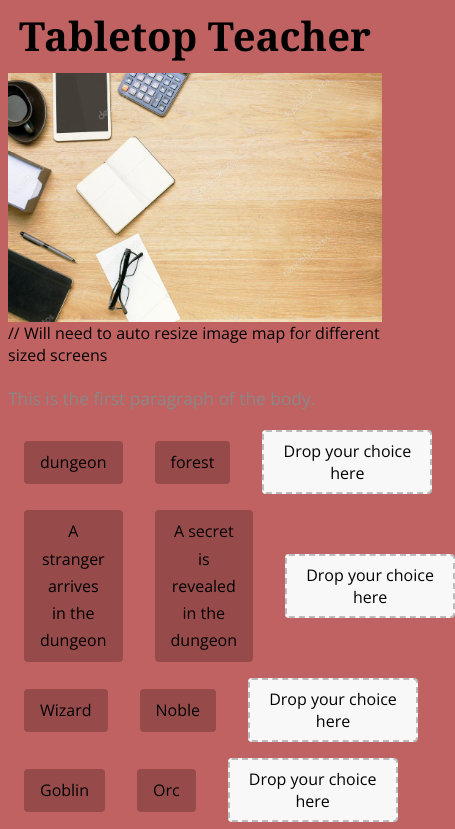
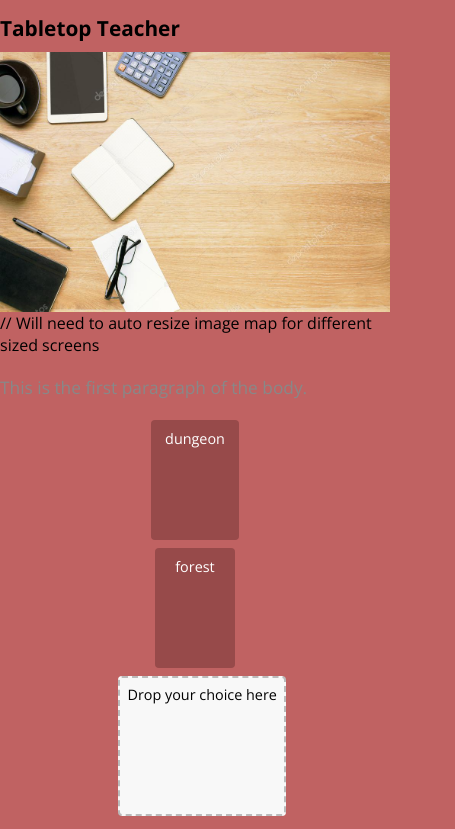
Before and after one commit to AlexisABrown/TabletopTeacher, a plain HTML site: page index.html in a window 390 px wide. Shown: the top 829 px of the page, 455 px wide, since content can reach past the window. Drawn offline with nearby package versions, Linux system fonts and the light colour scheme; a web font is replaced by a local one.

Commit message:
Refactored CSS for improved layout and responsiveness, updated JavaScript function formatting

```diff
--- a/InkFiles/style.css
+++ b/InkFiles/style.css
@@ -4,34 +4,121 @@ body {
     font-family: 'Open Sans', sans-serif;
     font-weight: lighter;
     background: rgb(192, 98, 98);
-    /* overflow: hidden; */
-}
-
-@media screen and (prefers-reduced-motion: no-preference) {
-    body.switched {
-        transition: color 0.6s, background-color 0.6s;
-    }
-}
-
-h1,
-h2 {
-    text-align: center;
-    font-family: "Quattrocento", Georgia, 'Times New Roman', Times, serif;
     margin: 0;
     padding: 0;
+    min-height: 100vh;
 }
 
 h1 {
-    font-size: 30pt;
+    font-size: 2.2rem;
     margin-bottom: 10px;
 }
 
 h2 {
-    font-size: 14pt;
-    font-style: italic;
-    font-family: sans-serif;
-    font-weight: lighter;
-    color: #BBB;
+    font-size: 1.2rem;
+}
+
+.container {
+    display: block;
+    max-width: 95vw;
+    width: 600px;
+    margin: 0 auto;
+    padding: 20px;
+    padding-top: 4em;
+    background: white;
+    box-sizing: border-box;
+}
+
+img {
+    display: block;
+    margin: 0 auto;
+    max-width: 100%;
+    height: auto;
+}
+
+/* Responsive drag-and-drop choices */
+.choice-row {
+    display: flex;
+    align-items: center;
+    margin-bottom: 1em;
+    flex-wrap: wrap;
+    gap: 0.5em;
+}
+
+.choice {
+    background: #974a4a;
+    margin: 0 0.5em;
+    padding: 0.5em 1em;
+    border-radius: 4px;
+    cursor: grab;
+    user-select: none;
+    color: #fff;
+    font-size: 1rem;
+    min-width: 90px;
+    text-align: center;
+    flex: 1 1 120px;
+    box-sizing: border-box;
+}
+
+.selected-drop {
+    min-width: 120px;
+    min-height: 2em;
+    background: #f8f8f8;
+    border: 2px dashed #bbb;
+    padding: 0.5em;
+    border-radius: 4px;
+    text-align: center;
+    flex: 1 1 140px;
+    box-sizing: border-box;
+    margin-left: 0.5em;
+}
+
+.selected-drop.dragover {
+    border-color: #2196f3;
+    background: #e3f2fd;
+}
+
+.selected-drop .choice {
+    cursor: default;
+    margin: 0;
+    background: #bbb;
+}
+
+.selected-drop .choice:hover {
+    background: #bbb;
+}
+
+/* Responsive adjustments for smaller screens */
+@media (max-width: 800px) {
+    .container {
+        width: 98vw;
+        padding: 10px;
+    }
+    .choice-row {
+        flex-direction: column;
+        align-items: stretch;
+        gap: 0.5em;
+    }
+    .choice, .selected-drop {
+        min-width: 80px;
+        font-size: 0.95rem;
+    }
+}
+
+@media (max-width: 500px) {
+    h1 {
+        font-size: 1.3rem;
+    }
+    h2 {
+        font-size: 1rem;
+    }
+    .container {
+        padding: 5px;
+    }
+    .choice, .selected-drop {
+        font-size: 0.9rem;
+        padding: 0.4em 0.5em;
+    }
 }
 
 .header {
```
Also changed, not shown: js/prep.js (line endings or trailing spaces).
